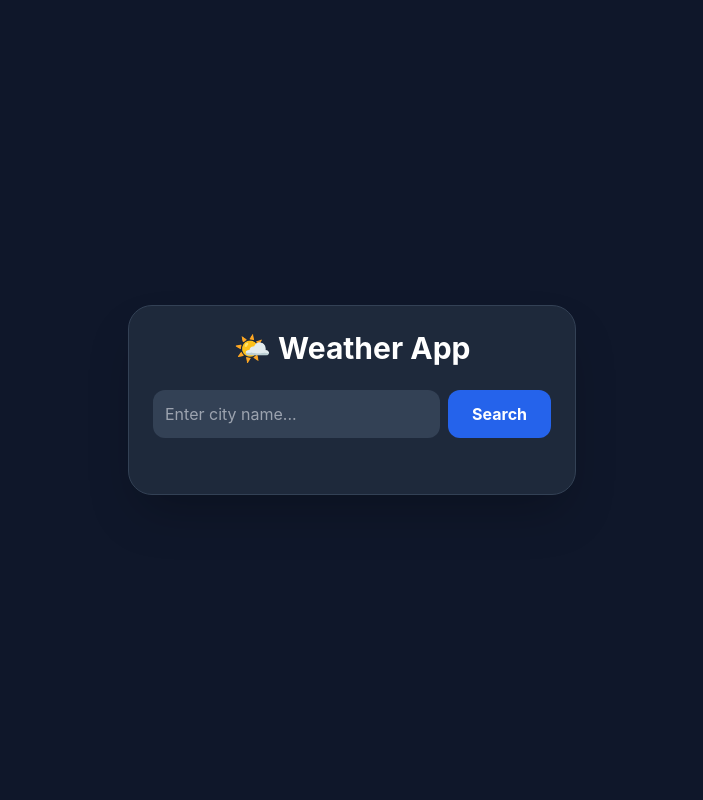
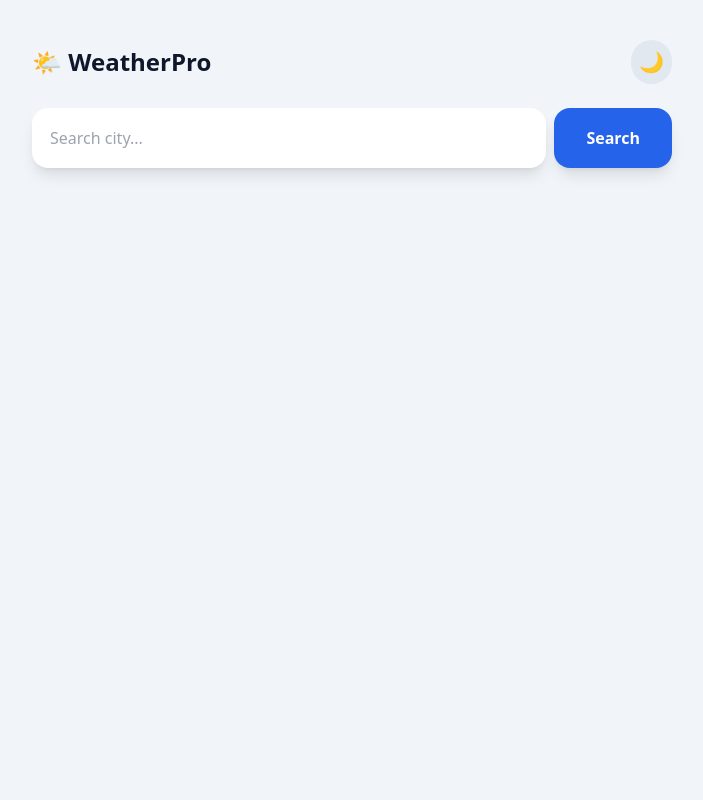
Before and after one commit to nipunanuradha/Fetch-Data-from-wather-API-and-Display-It, a Flask app: page / in a window 1280 px wide. Shown: the whole page, without its empty margins (288-991 px from the left). Run offline with Flask 3, Linux system fonts and the light colour scheme; some libraries are stand-ins or nearby versions.

Commit message:
adding dark and liaght mode and adding next three days Forecast Data

```diff
--- a/weather app/templates/index.html
+++ b/weather app/templates/index.html
@@ -1,49 +1,78 @@
 <!DOCTYPE html>
-<html lang="en">
-<head>
+<html lang="en" id="theme-tag"> <head>
     <meta charset="UTF-8">
     <meta name="viewport" content="width=device-width, initial-scale=1.0">
-    <title>Weather App</title>
+    <title>Modern Weather App</title>
     <script src="https://cdn.tailwindcss.com"></script>
-    <link rel="stylesheet" href="{{ url_for('static', filename='style.css') }}">
+    <script>
+        // Tailwind configuration for dark mode
+        tailwind.config = { darkMode: 'class' }
+    </script>
 </head>
-<body class="bg-slate-900 text-white min-h-screen flex items-center justify-center">
+<body class="bg-slate-100 dark:bg-slate-900 text-slate-900 dark:text-white min-h-screen transition-colors duration-500">
 
-    <div class="max-w-md w-full p-6 bg-slate-800 rounded-3xl shadow-2xl border border-slate-700">
-        <h1 class="text-3xl font-bold text-center mb-6">🌤️ Weather App</h1>
+    <div class="max-w-2xl mx-auto p-4">
+        <div class="flex justify-between items-center py-6">
+            <h1 class="text-2xl font-bold">🌤️ WeatherPro</h1>
+            <button onclick="toggleTheme()" class="p-2 bg-slate-200 dark:bg-slate-800 rounded-full text-xl">
+                <span id="theme-icon">🌙</span>
+            </button>
+        </div>
 
         <form method="POST" class="flex gap-2 mb-8">
-            <input type="text" name="city" placeholder="Enter city name..."
-                   class="flex-1 p-3 rounded-xl bg-slate-700 border-none focus:ring-2 focus:ring-blue-500 outline-none">
-            <button type="submit" class="bg-blue-600 hover:bg-blue-700 px-6 py-3 rounded-xl font-bold transition">Search</button>
+            <input type="text" name="city" placeholder="Search city..."
+                   class="flex-1 p-4 rounded-2xl bg-white dark:bg-slate-800 shadow-lg outline-none border-2 border-transparent focus:border-blue-500 transition">
+            <button type="submit" class="bg-blue-600 hover:bg-blue-700 text-white px-8 py-4 rounded-2xl font-bold shadow-lg transition">Search</button>
         </form>
 
         {% if data %}
-        <div class="text-center">
-            <h2 class="text-2xl font-semibold">{{ data.location.name }}, {{ data.location.country }}</h2>
-            <p class="text-slate-400">{{ data.location.localtime }}</p>
+        <div class="bg-white dark:bg-slate-800 p-8 rounded-[2rem] shadow-xl text-center mb-6">
+            <h2 class="text-3xl font-bold">{{ data.location.name }}</h2>
+            <p class="text-slate-500">{{ data.location.country }}</p>
 
-            <div class="my-6">
-                <img src="{{ data.current.condition.icon }}" alt="icon" class="w-24 h-24 mx-auto">
-                <h3 class="text-5xl font-black">{{ data.current.temp_c }}°C</h3>
-                <p class="text-xl text-blue-400 mt-2">{{ data.current.condition.text }}</p>
+            <div class="flex items-center justify-center my-4">
+                <img src="{{ data.current.condition.icon }}" class="w-24 h-24">
+                <span class="text-7xl font-black">{{ data.current.temp_c }}°</span>
             </div>
+            <p class="text-blue-500 font-medium text-xl">{{ data.current.condition.text }}</p>
+        </div>
 
-            <div class="grid grid-cols-2 gap-4 mt-6">
-                <div class="bg-slate-700 p-3 rounded-2xl">
-                    <p class="text-xs text-slate-400">HUMIDITY</p>
-                    <p class="font-bold">{{ data.current.humidity }}%</p>
-                </div>
-                <div class="bg-slate-700 p-3 rounded-2xl">
-                    <p class="text-xs text-slate-400">WIND</p>
-                    <p class="font-bold">{{ data.current.wind_kph }} km/h</p>
-                </div>
+        <h3 class="text-xl font-bold mb-4 ml-2">Upcoming 3 Days</h3>
+        <div class="grid grid-cols-1 md:grid-cols-3 gap-4">
+            {% for day in data.forecast.forecastday %}
+            <div class="bg-white/50 dark:bg-slate-800/50 backdrop-blur p-6 rounded-3xl border border-slate-200 dark:border-slate-700 text-center">
+                <p class="font-bold text-slate-500">{{ day.date }}</p>
+                <img src="{{ day.day.condition.icon }}" class="w-16 h-16 mx-auto">
+                <p class="text-2xl font-black">{{ day.day.avgtemp_c }}°C</p>
+                <p class="text-sm text-blue-500">{{ day.day.condition.text }}</p>
             </div>
+            {% endfor %}
         </div>
-        {% elif data == None and request.method == 'POST' %}
-            <p class="text-red-400 text-center">❌ City not found. Try again!</p>
         {% endif %}
     </div>
 
+    <script>
+        // Light/Dark Mode Logic
+        function toggleTheme() {
+            const html = document.getElementById('theme-tag');
+            const icon = document.getElementById('theme-icon');
+
+            if (html.classList.contains('dark')) {
+                html.classList.remove('dark');
+                icon.innerText = '🌙';
+                localStorage.theme = 'light';
+            } else {
+                html.classList.add('dark');
+                icon.innerText = '☀️';
+                localStorage.theme = 'dark';
+            }
+        }
+
+        // Page එක load වෙද්දී කලින් තිබුණ theme එක apply කිරීම
+        if (localStorage.theme === 'dark') {
+            document.getElementById('theme-tag').classList.add('dark');
+            document.getElementById('theme-icon').innerText = '☀️';
+        }
+    </script>
 </body>
 </html>
```
Also changed, not shown: weather app/weather_logic.py (+9 -3 lines).
